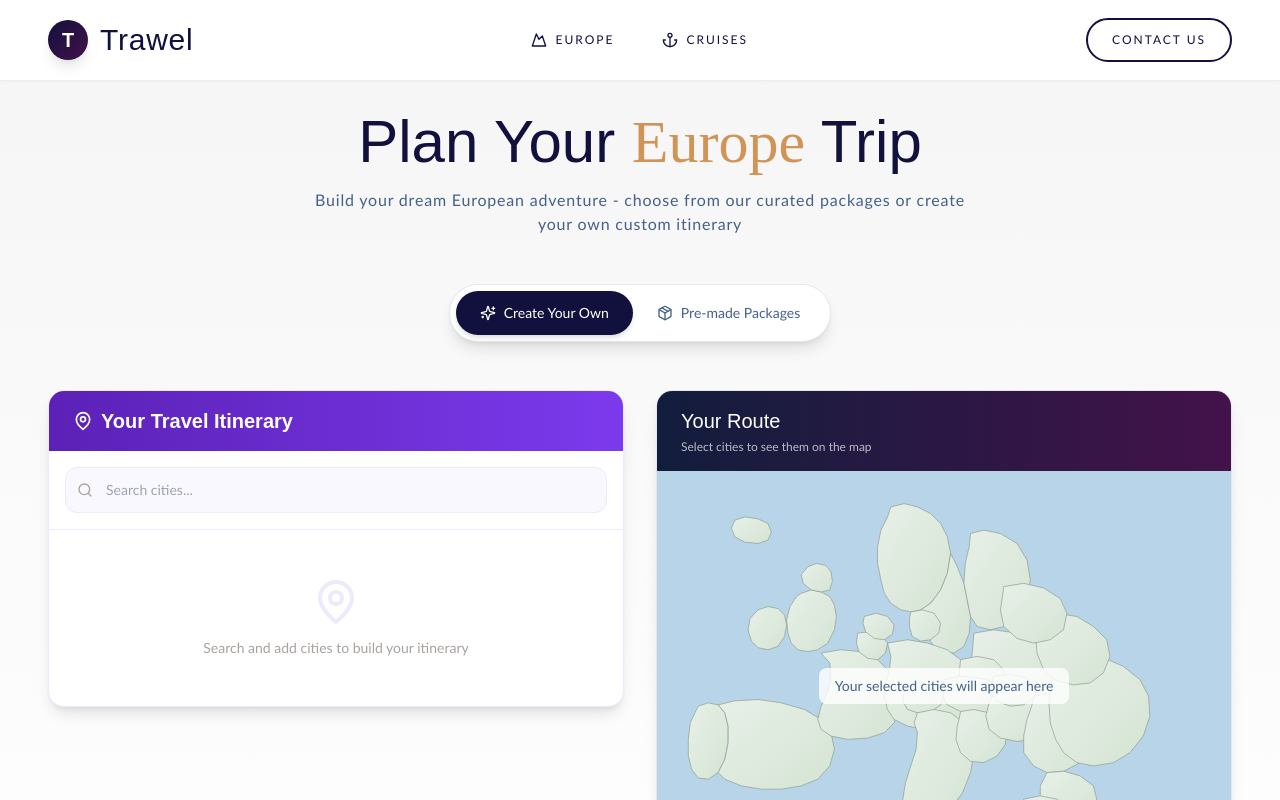
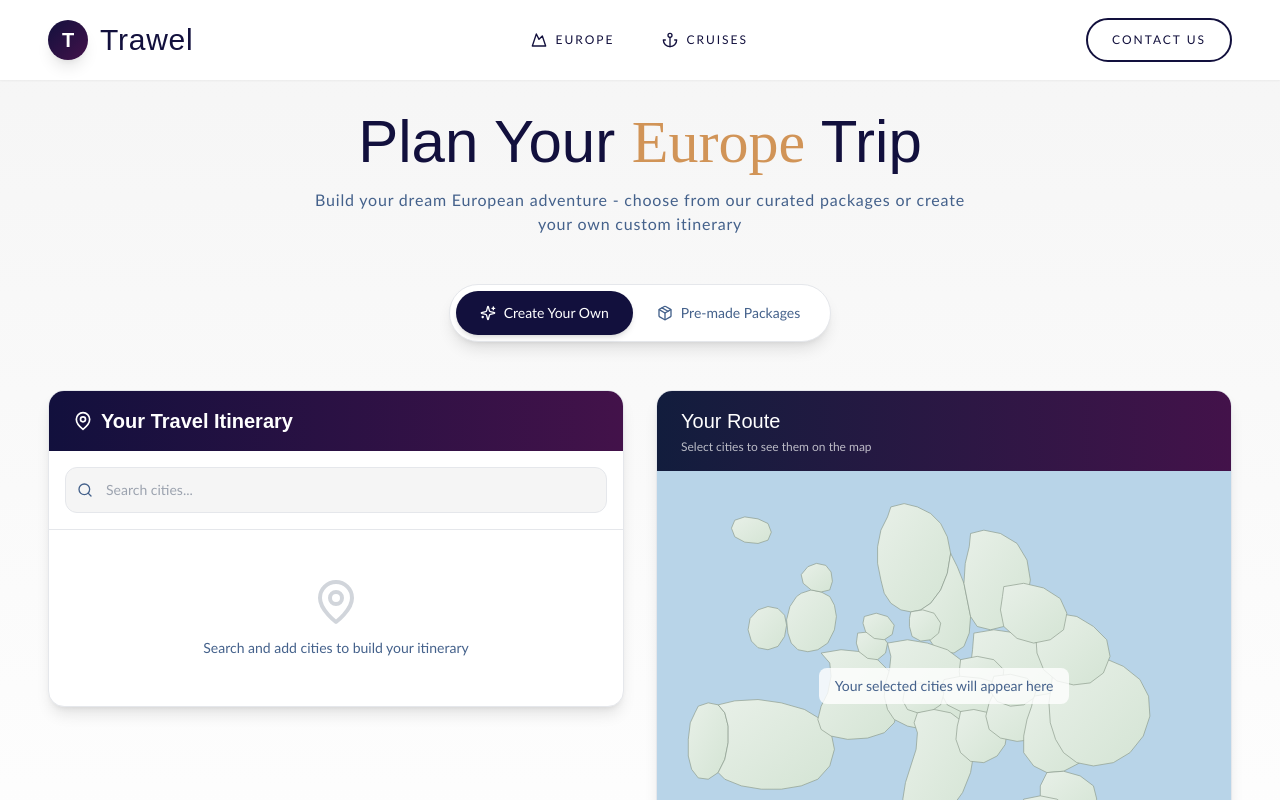
Before and after one commit to PP-2412/Trawel, a Next.js app: page /europe in a window 1280 px wide. Shown: the top 800 px of the page. Built offline with nearby package versions, Linux system fonts and the light colour scheme; a web font is replaced by a local one.

Commit message:
Update CitySelector.tsx

```diff
--- a/components/europe/CitySelector.tsx
+++ b/components/europe/CitySelector.tsx
@@ -65,9 +65,9 @@ export default function CitySelector({ selectedCities, setSelectedCities }: Prop
   }
 
   return (
-    <div className="bg-white rounded-2xl shadow-lg border border-[#ede9fe] overflow-hidden">
+    <div className="bg-white rounded-2xl shadow-lg border border-gray-200 overflow-hidden">
       {/* Header */}
-      <div className="bg-gradient-to-r from-[#5b21b6] to-[#7c3aed] px-6 py-4">
+      <div className="bg-gradient-to-r from-[#12103d] to-[#43124a] px-6 py-4">
         <h2 className="font-display text-xl font-semibold text-white flex items-center gap-2">
           <MapPin className="w-5 h-5" />
           Your Travel Itinerary
@@ -75,15 +75,15 @@ export default function CitySelector({ selectedCities, setSelectedCities }: Prop
       </div>
 
       {/* Search */}
-      <div className="p-4 border-b border-[#ede9fe]">
+      <div className="p-4 border-b border-gray-200">
         <div className="relative">
-          <Search className="absolute left-3 top-1/2 -translate-y-1/2 w-4 h-4 text-stone-400" />
+          <Search className="absolute left-3 top-1/2 -translate-y-1/2 w-4 h-4 text-[#44618b]" />
           <input
             type="text"
             placeholder="Search cities..."
             value={searchQuery}
             onChange={(e) => setSearchQuery(e.target.value)}
-            className="w-full pl-10 pr-4 py-3 bg-[#faf8ff] border border-[#ede9fe] rounded-xl font-sans text-sm focus:outline-none focus:ring-2 focus:ring-[#5b21b6]/20 focus:border-[#5b21b6]"
+            className="w-full pl-10 pr-4 py-3 bg-[#f5f5f5] border border-gray-200 rounded-xl font-sans text-sm focus:outline-none focus:ring-2 focus:ring-[#12103d]/20 focus:border-[#12103d]"
           />
         </div>
 
@@ -95,16 +95,16 @@ export default function CitySelector({ selectedCities, setSelectedCities }: Prop
                 <button
                   key={city.id}
                   onClick={() => addCity(city)}
-                  className="w-full flex items-center gap-3 px-3 py-2 hover:bg-[#f5f3ff] rounded-lg transition-colors text-left"
+                  className="w-full flex items-center gap-3 px-3 py-2 hover:bg-[#f5f5f5] rounded-lg transition-colors text-left"
                 >
-                  <span className="text-xs font-sans font-medium text-stone-400 w-6">{city.countryCode}</span>
-                  <span className="font-sans text-sm text-[#2d1f4e]">{city.city}</span>
-                  <span className="font-sans text-xs text-stone-400">({city.country})</span>
-                  <Plus className="w-4 h-4 text-[#5b21b6] ml-auto" />
+                  <span className="text-xs font-sans font-medium text-[#44618b] w-6">{city.countryCode}</span>
+                  <span className="font-sans text-sm text-[#12103d]">{city.city}</span>
+                  <span className="font-sans text-xs text-[#44618b]">({city.country})</span>
+                  <Plus className="w-4 h-4 text-[#12103d] ml-auto" />
                 </button>
               ))
             ) : (
-              <p className="font-sans text-sm text-stone-400 px-3 py-2">No cities found</p>
+              <p className="font-sans text-sm text-[#44618b] px-3 py-2">No cities found</p>
             )}
           </div>
         )}
@@ -114,10 +114,10 @@ export default function CitySelector({ selectedCities, setSelectedCities }: Prop
       {selectedCities.length > 0 ? (
         <div>
           {/* Table Header */}
-          <div className="grid grid-cols-12 gap-4 px-6 py-3 bg-gradient-to-r from-[#5b21b6]/10 to-[#7c3aed]/10 border-b border-[#ede9fe]">
-            <div className="col-span-5 font-sans text-xs font-semibold text-[#5b21b6] uppercase tracking-wider">City</div>
-            <div className="col-span-4 font-sans text-xs font-semibold text-[#5b21b6] uppercase tracking-wider text-center">Nights</div>
-            <div className="col-span-3 font-sans text-xs font-semibold text-[#5b21b6] uppercase tracking-wider text-center">Action</div>
+          <div className="grid grid-cols-12 gap-4 px-6 py-3 bg-gradient-to-r from-[#12103d]/10 to-[#43124a]/10 border-b border-gray-200">
+            <div className="col-span-5 font-sans text-xs font-semibold text-[#12103d] uppercase tracking-wider">City</div>
+            <div className="col-span-4 font-sans text-xs font-semibold text-[#12103d] uppercase tracking-wider text-center">Nights</div>
+            <div className="col-span-3 font-sans text-xs font-semibold text-[#12103d] uppercase tracking-wider text-center">Action</div>
           </div>
 
           {/* City Rows */}
@@ -125,24 +125,24 @@ export default function CitySelector({ selectedCities, setSelectedCities }: Prop
             <div
               key={city.id}
               className={`grid grid-cols-12 gap-4 px-6 py-4 items-center ${
-                index !== selectedCities.length - 1 ? 'border-b border-[#ede9fe]' : ''
+                index !== selectedCities.length - 1 ? 'border-b border-gray-200' : ''
               }`}
             >
               <div className="col-span-5 flex items-center gap-2">
-                <span className="text-xs font-sans font-medium text-stone-400">{city.countryCode}</span>
-                <span className="font-display text-lg font-medium text-[#2d1f4e]">{city.city}</span>
+                <span className="text-xs font-sans font-medium text-[#44618b]">{city.countryCode}</span>
+                <span className="font-display text-lg font-medium text-[#12103d]">{city.city}</span>
               </div>
               <div className="col-span-4 flex items-center justify-center gap-3">
                 <button
                   onClick={() => updateNights(city.id, -1)}
-                  className="w-8 h-8 rounded-full bg-[#ede9fe] text-[#5b21b6] flex items-center justify-center hover:bg-[#5b21b6] hover:text-white transition-colors"
+                  className="w-8 h-8 rounded-full bg-gray-200 text-[#12103d] flex items-center justify-center hover:bg-[#12103d] hover:text-white transition-colors"
                 >
                   <Minus className="w-4 h-4" />
                 </button>
-                <span className="font-sans text-lg font-semibold text-[#2d1f4e] w-8 text-center">{city.nights}</span>
+                <span className="font-sans text-lg font-semibold text-[#12103d] w-8 text-center">{city.nights}</span>
                 <button
                   onClick={() => updateNights(city.id, 1)}
-                  className="w-8 h-8 rounded-full bg-[#5b21b6] text-white flex items-center justify-center hover:bg-[#7c3aed] transition-colors"
+                  className="w-8 h-8 rounded-full bg-[#12103d] text-white flex items-center justify-center hover:bg-[#43124a] transition-colors"
                 >
                   <Plus className="w-4 h-4" />
                 </button>
@@ -150,7 +150,7 @@ export default function CitySelector({ selectedCities, setSelectedCities }: Prop
               <div className="col-span-3 flex justify-center">
                 <button
                   onClick={() => removeCity(city.id)}
-                  className="px-4 py-1.5 bg-[#fbbf24] text-[#2d1f4e] font-sans text-xs font-medium rounded-full hover:bg-[#f59e0b] transition-colors"
+                  className="px-4 py-1.5 bg-[#d19457] text-white font-sans text-xs font-medium rounded-full hover:bg-[#c77e36] transition-colors"
                 >
                   × Remove
                 </button>
@@ -160,8 +160,8 @@ export default function CitySelector({ selectedCities, setSelectedCities }: Prop
         </div>
       ) : (
         <div className="px-6 py-12 text-center">
-          <MapPin className="w-12 h-12 text-[#ede9fe] mx-auto mb-3" />
-          <p className="font-sans text-stone-400 text-sm">Search and add cities to build your itinerary</p>
+          <MapPin className="w-12 h-12 text-gray-300 mx-auto mb-3" />
+          <p className="font-sans text-[#44618b] text-sm">Search and add cities to build your itinerary</p>
         </div>
       )}
     </div>
```
